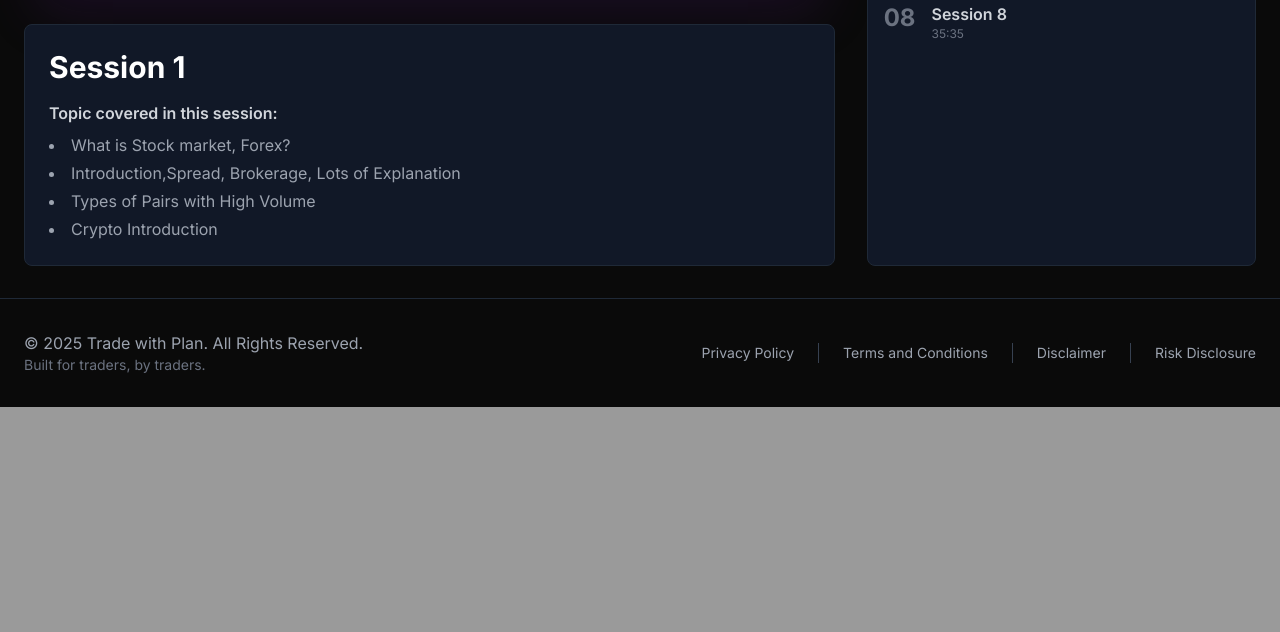
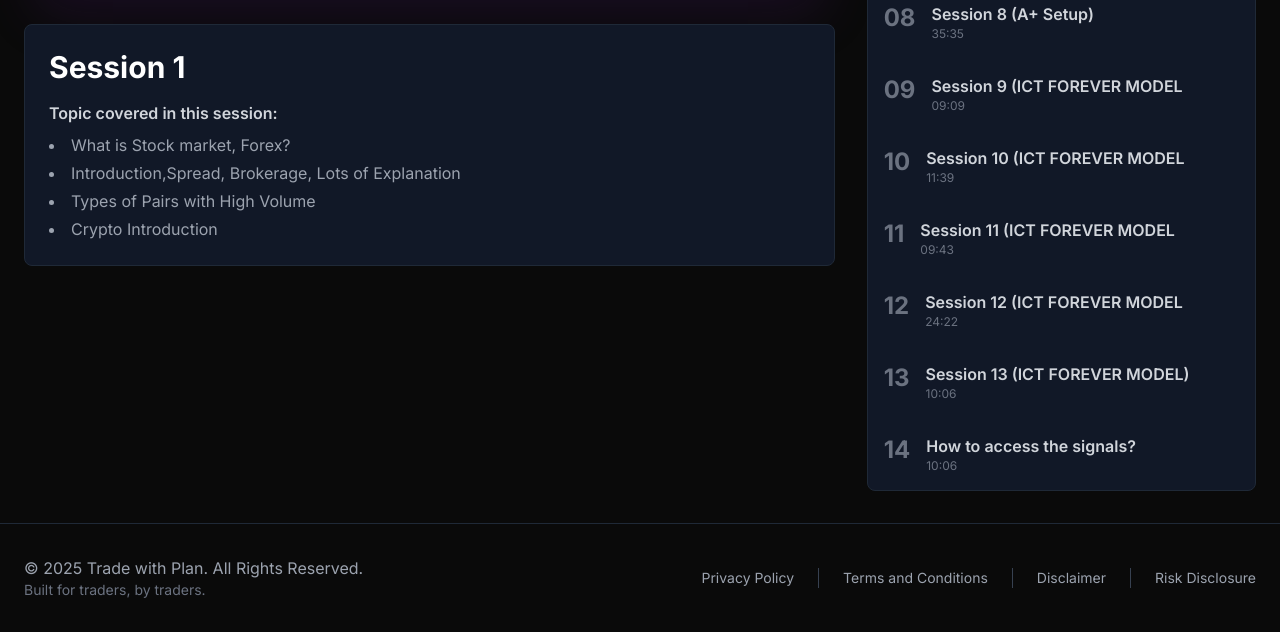
Before and after one commit to tradewithplan/trade-with-plan-flask-app, a Flask app: template templates/course2.html in a window 1280 px wide. Shown: the part 705-1337 px from the top of the page. Before the commit the page ends 1112 px from the top, so only its background shows below. Run offline with Flask 3, Linux system fonts and the light colour scheme; the template is opened without the code that fills it, so the values that code supplies are empty; some libraries are stand-ins or nearby versions.

Commit message:
Update course2 content

```diff
--- a/templates/course2.html
+++ b/templates/course2.html
@@ -147,7 +147,7 @@
             function coursePlayer() {
                 return {
                     // 1. CHANGE THE COURSE TITLE
-                    courseTitle: 'ICT FOREVER MODEL',
+                    courseTitle: 'Basic to Advanced',
 
                     // 2. CHANGE THE LIST OF LECTURES AND YOUTUBE VIDEO IDs
                     lectures: [
@@ -239,7 +239,7 @@
                         },
                         {
                             id: 8,
-                            title: 'Session 8',
+                            title: 'Session 8 (A+ Setup)',
                             descriptionTitle: 'A+ Setup:',
                             // MODIFICATION START: Description is now an array of strings
                             description: [
@@ -253,6 +253,75 @@
                             youtubeId: 'poHWu3j8ESA', // <-- Replace with your YouTube Video ID
                             duration: '35:35'
                         },
+                        {
+                            id: 9,
+                            title: 'Session 9 (ICT FOREVER MODEL',
+                            // MODIFICATION START: Description is now an array of strings
+                            description: [
+                                'What is Liquidity (BSL, SSL)?'
+                            ],
+                            // MODIFICATION END
+                            youtubeId: '9Q3x-fbaM7M', // <-- Replace with your YouTube Video ID
+                            duration: '09:09'
+                        },
+                        {
+                            id: 10,
+                            title: 'Session 10 (ICT FOREVER MODEL',
+                            // MODIFICATION START: Description is now an array of strings
+                            description: [
+                                'How to find Right FVG, iFVG?'
+                            ],
+                            // MODIFICATION END
+                            youtubeId: '2diIO16ecx8', // <-- Replace with your YouTube Video ID
+                            duration: '11:39'
+                        },
+                        {
+                            id: 11,
+                            title: 'Session 11 (ICT FOREVER MODEL',
+                            // MODIFICATION START: Description is now an array of strings
+                            description: [
+                                'What is iFVG and What is different between FVG & iFVG?',
+                                'How to Find Trading BIAS?',
+                                'Three Time frame layer Analysis of Liquidity',
+                                'Where and how to take entry using the PD Arrays (FVG, iFVG)?'
+                            ],
+                            // MODIFICATION END
+                            youtubeId: 'HF5HlOijxGI', // <-- Replace with your YouTube Video ID
+                            duration: '09:43'
+                        },
+                        {
+                            id: 12,
+                            title: 'Session 12 (ICT FOREVER MODEL',
+                            // MODIFICATION START: Description is now an array of strings
+                            description: [
+                                'Complete Setup will be Explained (TP, SL, BE, RR)'
+                            ],
+                            // MODIFICATION END
+                            youtubeId: 'A8cYr_ZPJaE', // <-- Replace with your YouTube Video ID
+                            duration: '24:22'
+                        },
+                        {
+                            id: 13,
+                            title: 'Session 13 (ICT FOREVER MODEL)',
+                            // MODIFICATION START: Description is now an array of strings
+                            description: [
+                                'Risk management, Psychology'
+                            ],
+                            // MODIFICATION END
+                            youtubeId: 'GN-7sVcDPkU', // <-- Replace with your YouTube Video ID
+                            duration: '10:06'
+                        },
+                        {
+                            id: 14,
+                            title: 'How to access the signals?',
+                            // MODIFICATION START: Description is now an array of strings
+                            description: [
+                                ''
+                            ],
+                            // MODIFICATION END
+                            youtubeId: 'GN-7sVcDPkU', // <-- Replace with your YouTube Video ID
+                            duration: '10:06'
+                        }
                         // Add more lecture objects here for the rest of your course
                     ],
                     currentVideo: {},
```
Also changed, not shown: templates/course1.html (+11 -0 lines).
